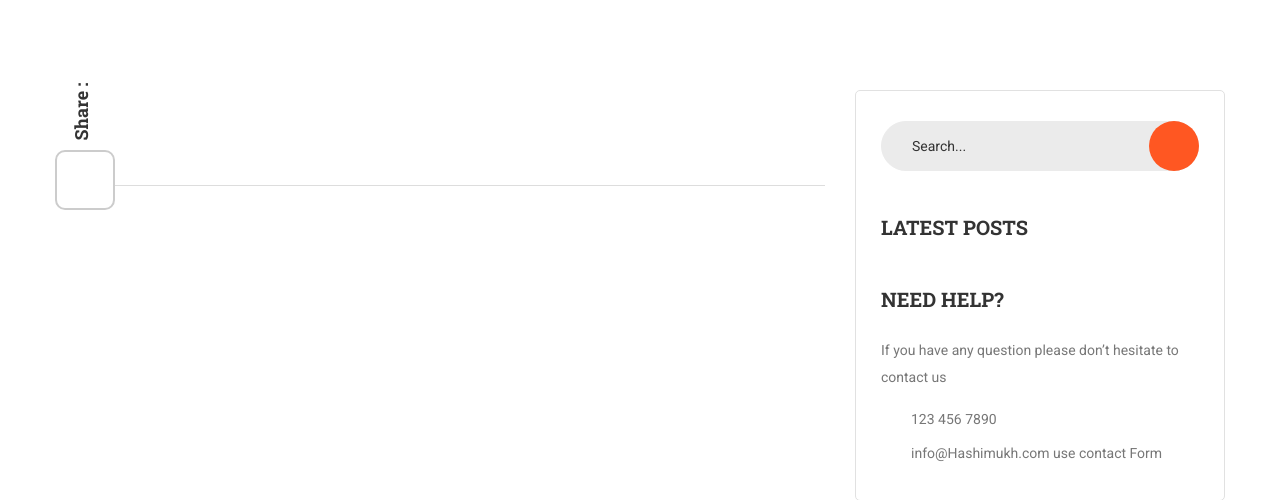
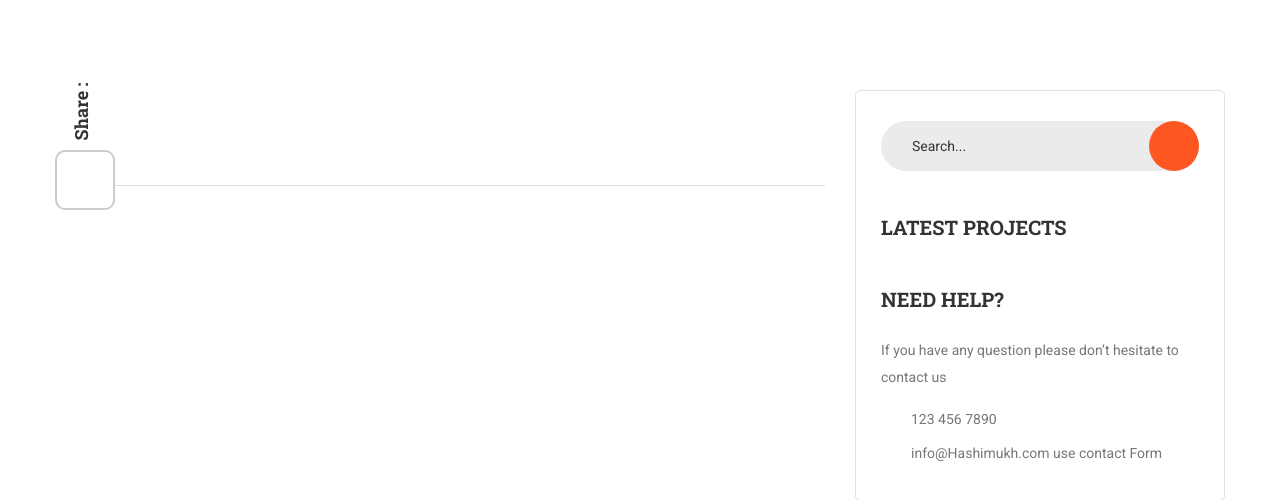
Before and after one commit to KSMubasshir/hashimukh, a Django app: template templates/projects/project.html in a window 1280 px wide. Shown: the part 545-1045 px from the top of the page. Run offline with Django 4.2, Linux system fonts and the light colour scheme; the template is opened without the code that fills it, so the values that code supplies are empty; some libraries are stand-ins or nearby versions; some web fonts are replaced.

```diff
--- a/templates/contacts/contact.html
+++ b/templates/contacts/contact.html
@@ -520,7 +520,7 @@
                             <!--Footer Column-->
                             <div class="footer-column col-lg-7 col-md-6 col-sm-12">
                                 <div class="footer-widget news-widget">
-                                    <h2>Recent Posts</h2>
+                                    <h2>Recent News</h2>
 
                                     {% for news in all_news_list|slice:":2" %}
                                         <article class="post">
--- a/templates/news/news.html
+++ b/templates/news/news.html
@@ -363,7 +363,7 @@
                         <!-- Popular Posts -->
                         <div class="sidebar-widget popular-posts">
                             <div class="sidebar-title">
-                                <h2>Latest posts</h2>
+                                <h2>Latest News</h2>
                             </div>
                             <div class="widget-content">
                                 {% for news in all_news_list|slice:":2" %}
--- a/templates/projects/project.html
+++ b/templates/projects/project.html
@@ -363,7 +363,7 @@
                         <!-- Popular Posts -->
                         <div class="sidebar-widget popular-posts">
                             <div class="sidebar-title">
-                                <h2>Latest posts</h2>
+                                <h2>Latest Projects</h2>
                             </div>
                             <div class="widget-content">
 
@@ -504,7 +504,7 @@
                             <!--Footer Column-->
                             <div class="footer-column col-lg-7 col-md-6 col-sm-12">
                                 <div class="footer-widget news-widget">
-                                    <h2>Recent Posts</h2>
+                                    <h2>Recent News</h2>
                                     {% for news in all_news_list|slice:":2" %}
                                         <article class="post">
                                             <figure class="post-thumb"><a href={% url 'news' news.news_id %}><img
```
